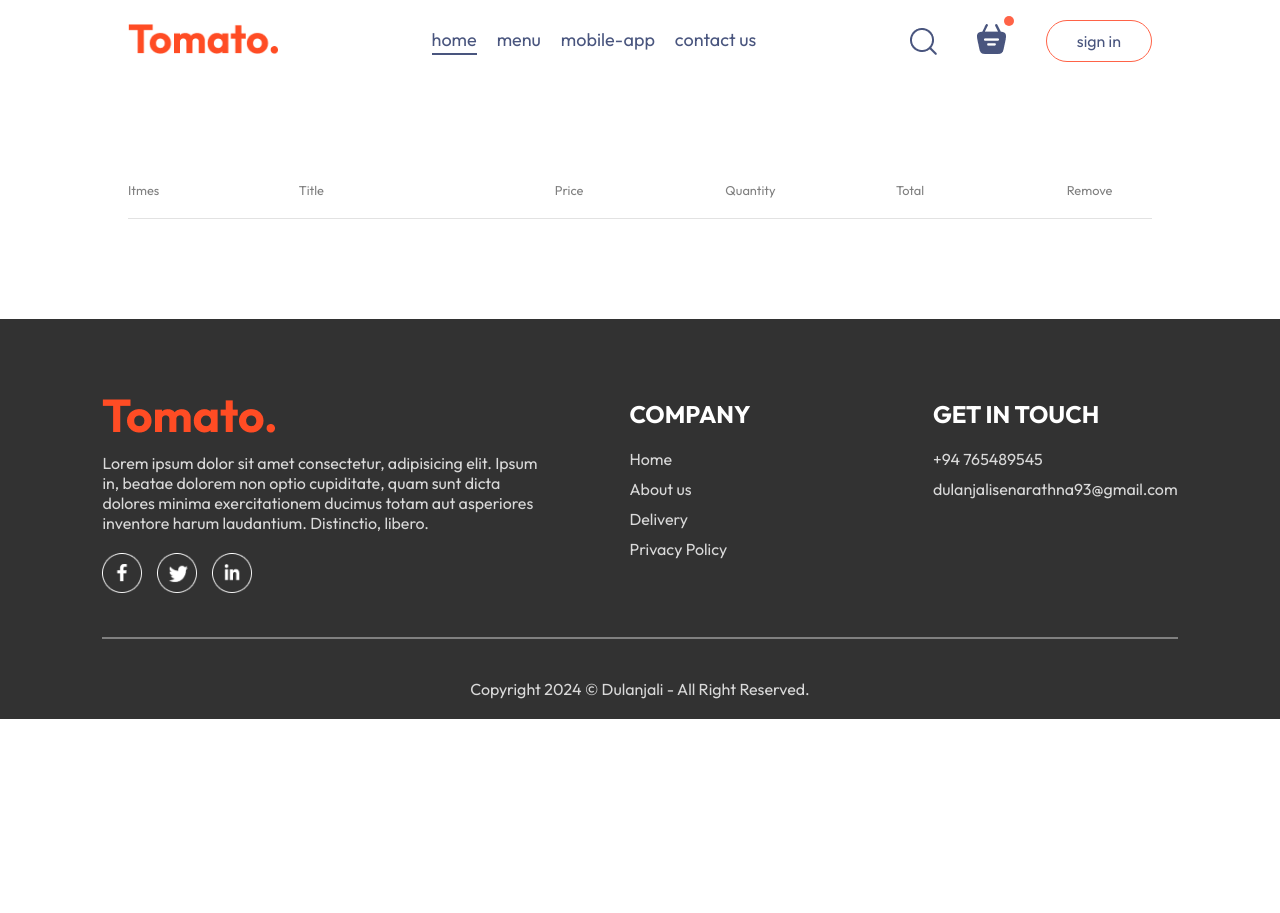
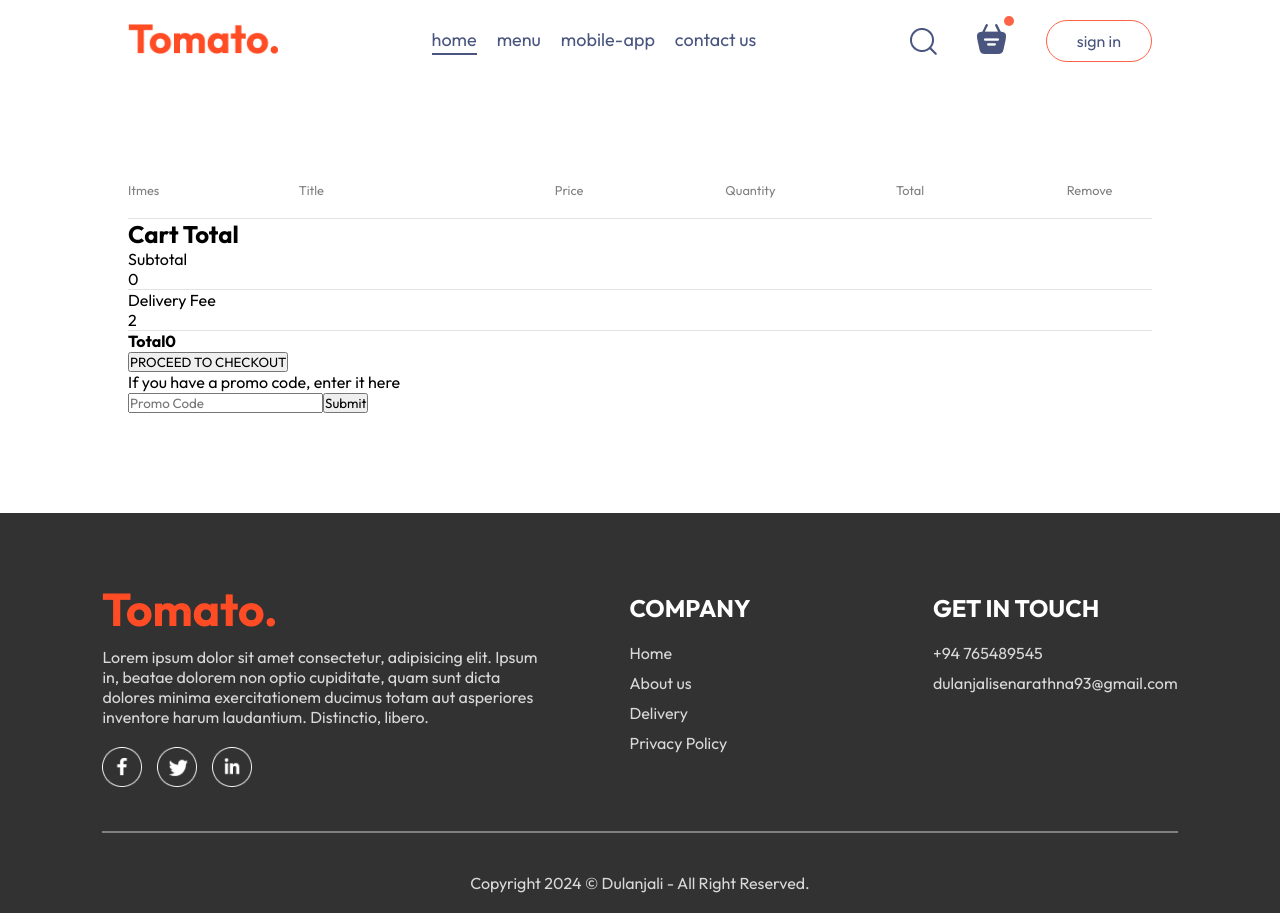
Before and after one commit to eliancontreras/mern-food-delivery-app-main, a React (Vite) app in the folder frontend/: page /cart in a window 1280 px wide. Before the commit the page ends 800 px from the top, so only its background shows below. Built offline with nearby package versions, Linux system fonts and the light colour scheme.

Commit message:
Cart bottom section HTML structure done

```diff
--- a/frontend/src/pages/Cart/Cart.jsx
+++ b/frontend/src/pages/Cart/Cart.jsx
@@ -20,16 +20,52 @@
         <hr />
         {food_list.map((item,index)=>{
           if(cartItems[item._id]>0){
-            return <div className="cart-items-title cart-items-item">
+            return <div>
+              <div className="cart-items-title cart-items-item">
               <img src={item.image} alt="" />
               <p>{item.name}</p>
-              <p>{item.price}</p>
+              <p>${item.price}</p>
               <p>{cartItems[item._id]}</p>
-              <p>{item.price*cartItems[item._id]}</p>
-              <p>x</p>
+              <p>${item.price*cartItems[item._id]}</p>
+              <p onClick={()=>removeFromCart(item._id)} className='cross'>x</p>
             </div>
+            <hr />
+            </div>
+
+
           }
         })}
+      </div>
+      <div className="cart-bottom">
+        <div className="cart-total">
+          <h2>Cart Total</h2>
+          <div>
+            <div className="cart-total-detail">
+              <p>Subtotal</p>
+              <p>{0}</p>
+            </div>
+            <hr />
+            <div className="cart-total-detail">
+              <p>Delivery Fee</p>
+              <p>{2}</p>
+            </div>
+            <hr />
+            <div className="cart-total-detail">
+              <b>Total</b>
+              <b>{0}</b>
+            </div>
+          </div>
+          <button>PROCEED TO CHECKOUT</button>
+        </div>
+        <div className="cart-promocode">
+          <div>
+            <p>If you have a promo code, enter it here</p>
+            <div className='cart-promocode-input'>
+              <input type="text" placeholder='Promo Code'/>
+              <button>Submit</button>
+            </div>
+          </div>
+        </div>
       </div>
     </div>
   )
```
